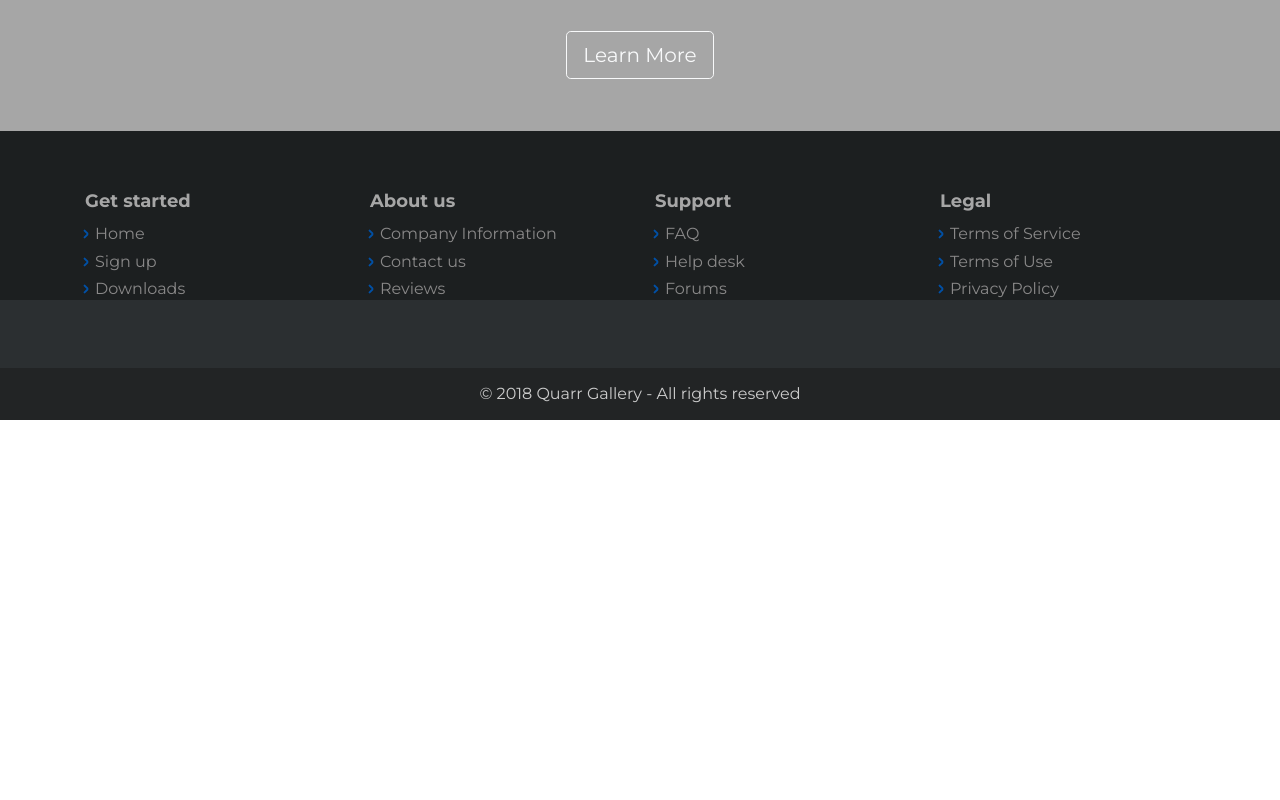
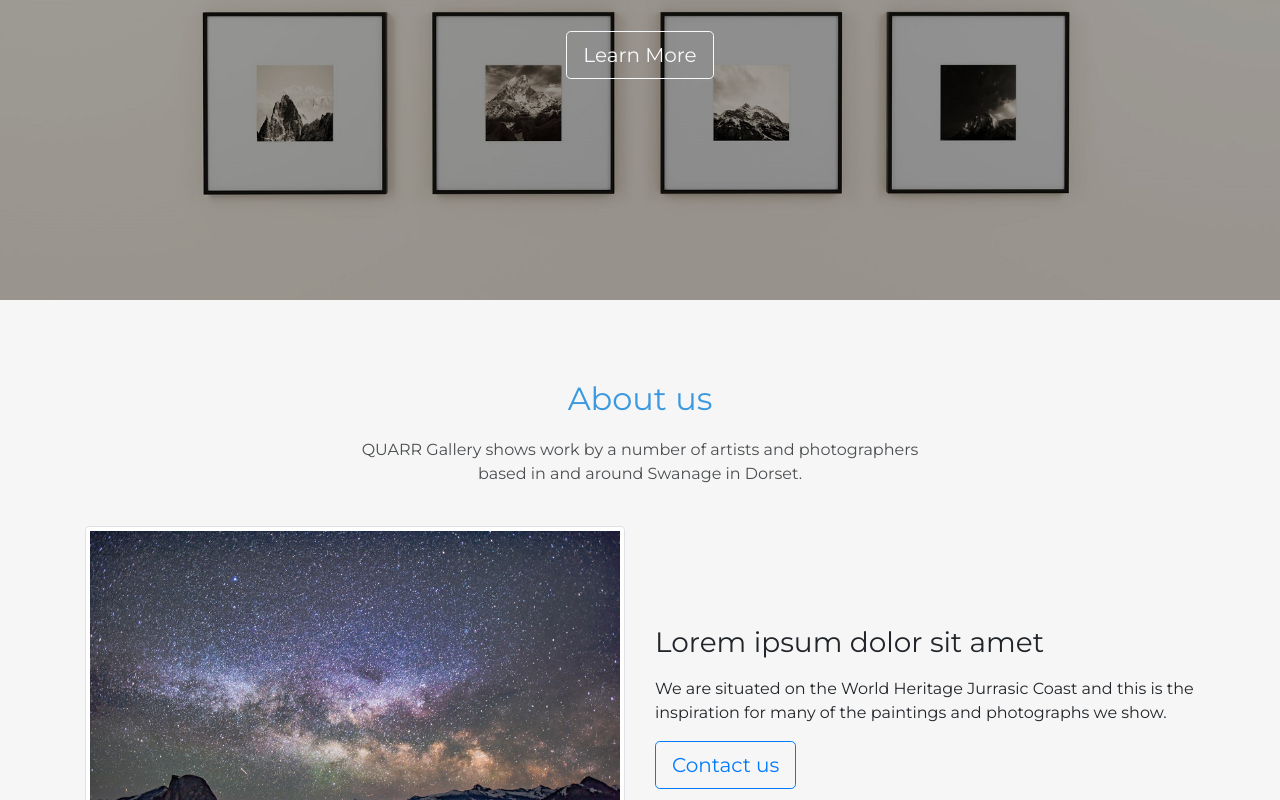
Before and after one commit to unhingedmagikarp/quarr-react, a React (Create React App) app in the folder quarr/: page / in a window 1280 px wide. Shown: the part 380-1180 px from the top of the page. Before the commit the page ends 800 px from the top, so only its background shows below. Built offline with nearby package versions, Linux system fonts and the light colour scheme.

Commit message:
about us component, footer fix and img set

```diff
--- a/quarr/src/App.js
+++ b/quarr/src/App.js
@@ -3,6 +3,7 @@ import "./Assets/bootstrap/css/bootstrap.min.css";
 import AppNavbar from "./Components/Navigation/Navigation";
 import Footer from "./Components/Footer/Footer";
 import LandingPicture from "./Components/LandingPage/LandingPicture";
+import AboutUs from "./Components/LandingPage/AboutUs";
 
 class App extends Component {
   render() {
@@ -10,6 +11,7 @@ class App extends Component {
       <React.Fragment>
         <AppNavbar />
         <LandingPicture />
+        <AboutUs />
         <Footer />
       </React.Fragment>
     );
--- a/quarr/src/Components/Footer/Footer.js
+++ b/quarr/src/Components/Footer/Footer.js
@@ -2,10 +2,7 @@ import React from "react";
 
 const Footer = () => {
   return (
-    <footer
-      className="page-footer dark"
-      style={{ position: "absolute", bottom: "0", width: "100%" }}
-    >
+    <footer className="page-footer dark">
       <div className="container">
         <div className="row">
           <div className="col-sm-3">
--- /dev/null
+++ b/quarr/src/Components/LandingPage/AboutUs.js
@@ -0,0 +1,40 @@
+import React from "react";
+import ThumbNail from "../../Assets/img/scenery/image5.jpg";
+
+const AboutUs = () => {
+  return (
+    <section className="clean-block clean-info dark">
+      <div className="container">
+        <div className="block-heading">
+          <h2 className="text-info">About us</h2>
+          <p style={{ maxWidth: "600px" }}>
+            QUARR Gallery shows work by a number of artists and photographers
+            based in and around Swanage in Dorset.{" "}
+          </p>
+        </div>
+        <div className="row align-items-center">
+          <div className="col-md-6">
+            <img className="img-thumbnail" src={ThumbNail} />
+          </div>
+          <div className="col-md-6">
+            <h3>Lorem ipsum dolor sit amet</h3>
+            <div className="getting-started-info">
+              <p>
+                We are situated on the World Heritage Jurrasic Coast and this is
+                the inspiration for many of the paintings and photographs we
+                show.
+              </p>
+            </div>
+            <a href="/contact-us">
+              <button className="btn btn-outline-primary btn-lg">
+                Contact us
+              </button>
+            </a>
+          </div>
+        </div>
+      </div>
+    </section>
+  );
+};
+
+export default AboutUs;
--- a/quarr/src/Components/LandingPage/LandingPicture.js
+++ b/quarr/src/Components/LandingPage/LandingPicture.js
@@ -6,7 +6,7 @@ const LandingPicture = () => {
     <section
       className="clean-block clean-hero"
       style={{
-        backgroundImage: backgroundPic,
+        backgroundImage: `url(${backgroundPic})`,
         backgroundRepeat: "no-repeat",
         color: "rgba(0, 0, 0, 0.35)"
       }}
```
